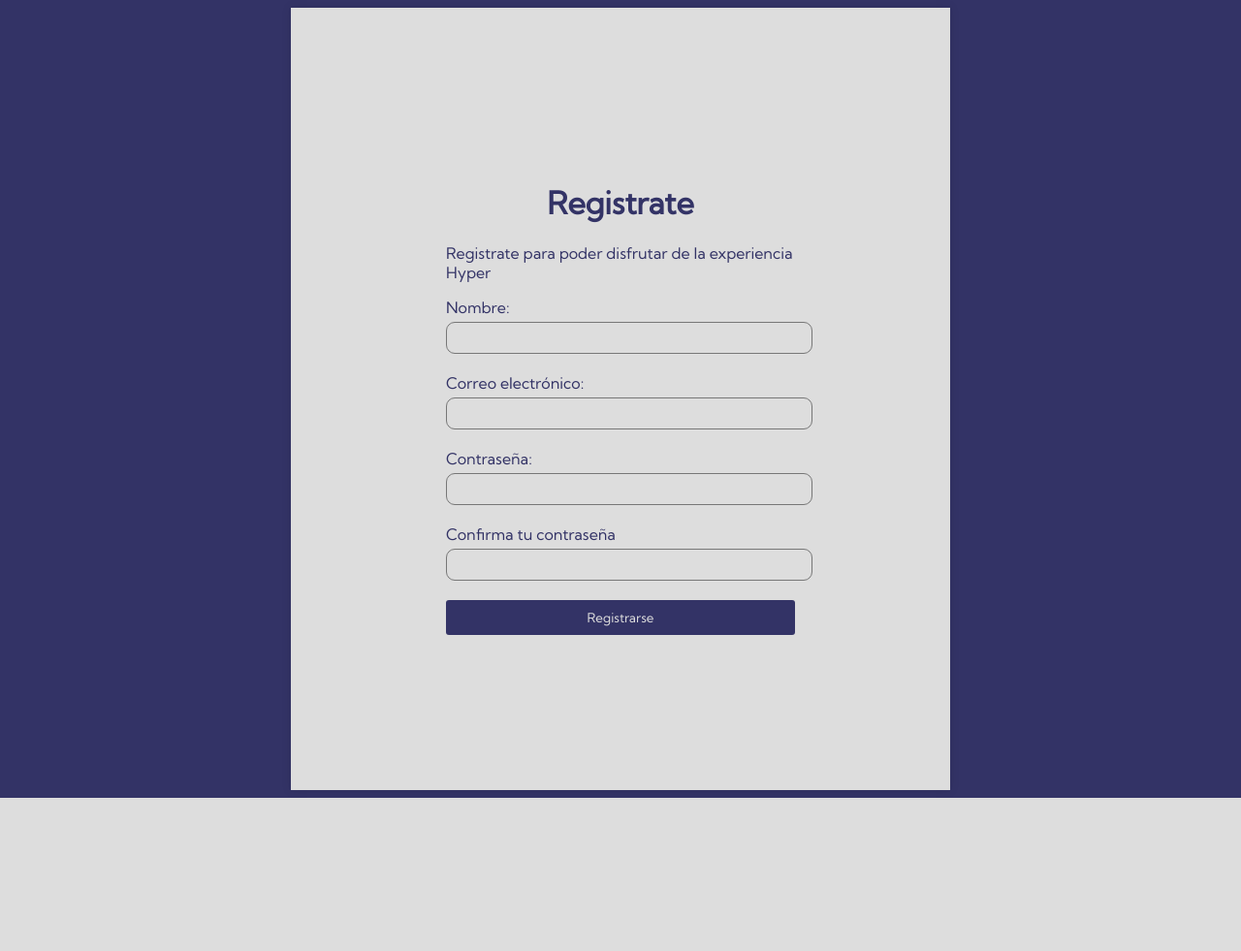
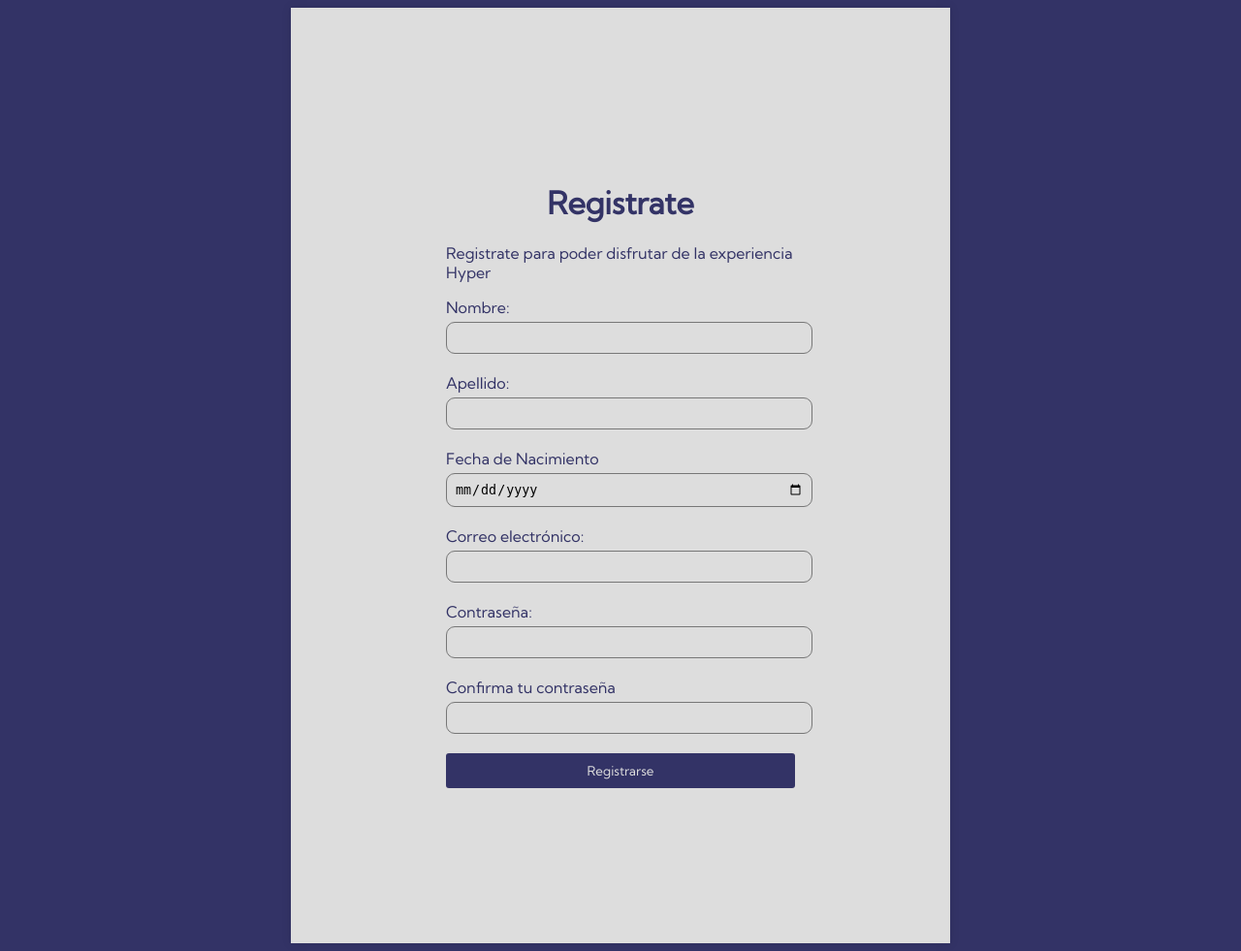
Before and after one commit to Betoloti24/ProyectoFranderFrontend, a Django app: page /registro/ in a window 1280 px wide. Shown: the whole page at 97% size. Before the commit the page ends 823 px from the top, so only its background shows below. Run offline with Django 5.2, Linux system fonts and the light colour scheme.

Commit message:
Modificacion de register (nombre, apellido, etc.)

```diff
--- a/templates/register.html
+++ b/templates/register.html
@@ -13,8 +13,15 @@
         <h1>Registrate</h1>
         <div id="text1">Registrate para poder disfrutar de la experiencia Hyper</p>
         <form id="login-form" method="post"> {% csrf_token %}
-            <label for="name">Nombre: </label>
+
+            <label for="nombre">Nombre: </label>
             <input type="text" id="name" name="name" required><br>
+
+            <label for="apellido">Apellido: </label>
+            <input type="text" id="apellido" name="apellido" required><br>
+
+            <label for="fecha">Fecha de Nacimiento</label>
+            <input type="date" id="fecha" name="fecha"><br>
 
             <label for="email">Correo electrónico:</label>
             <input type="email" id="email" name="email" required>
```
